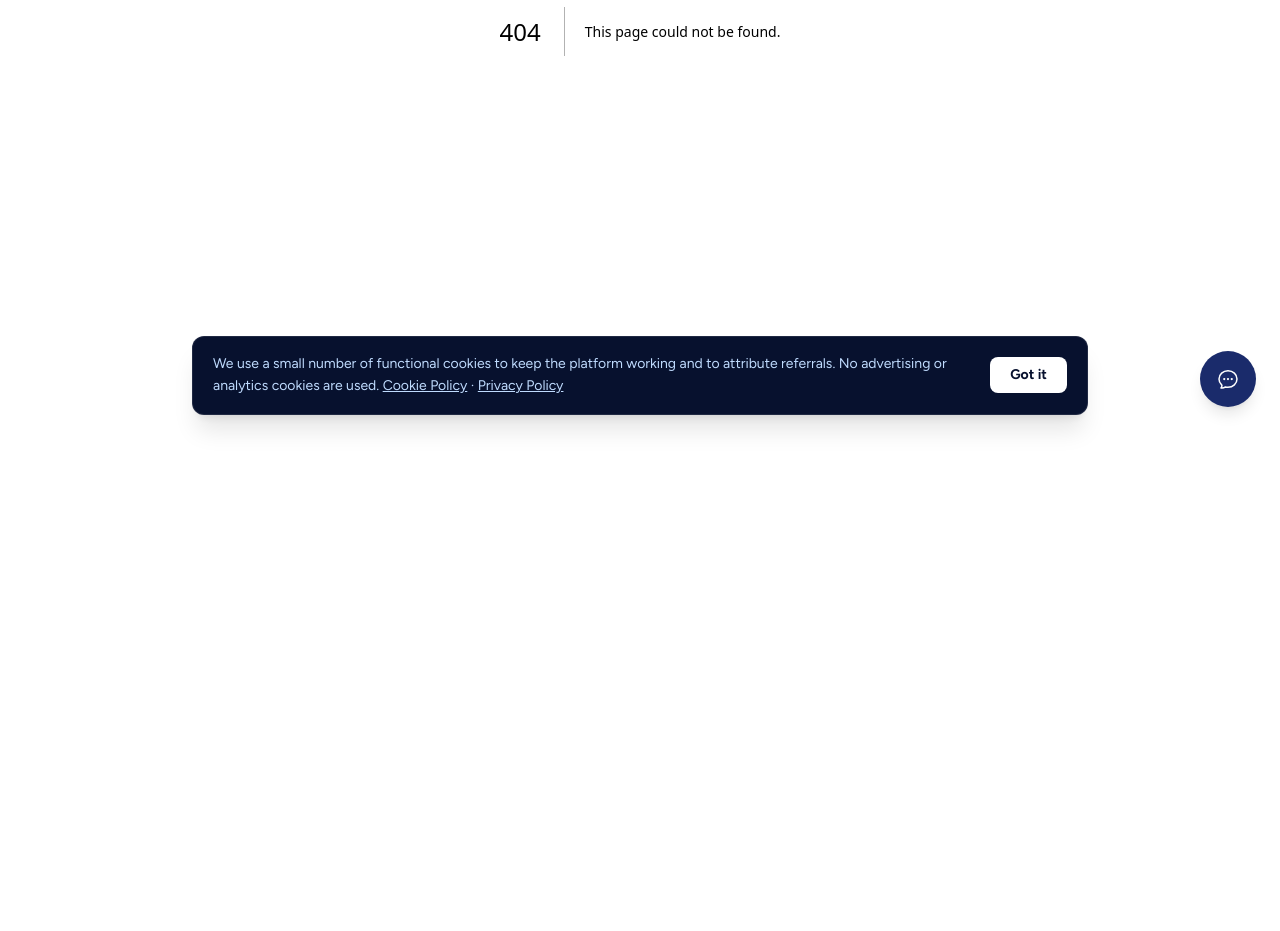
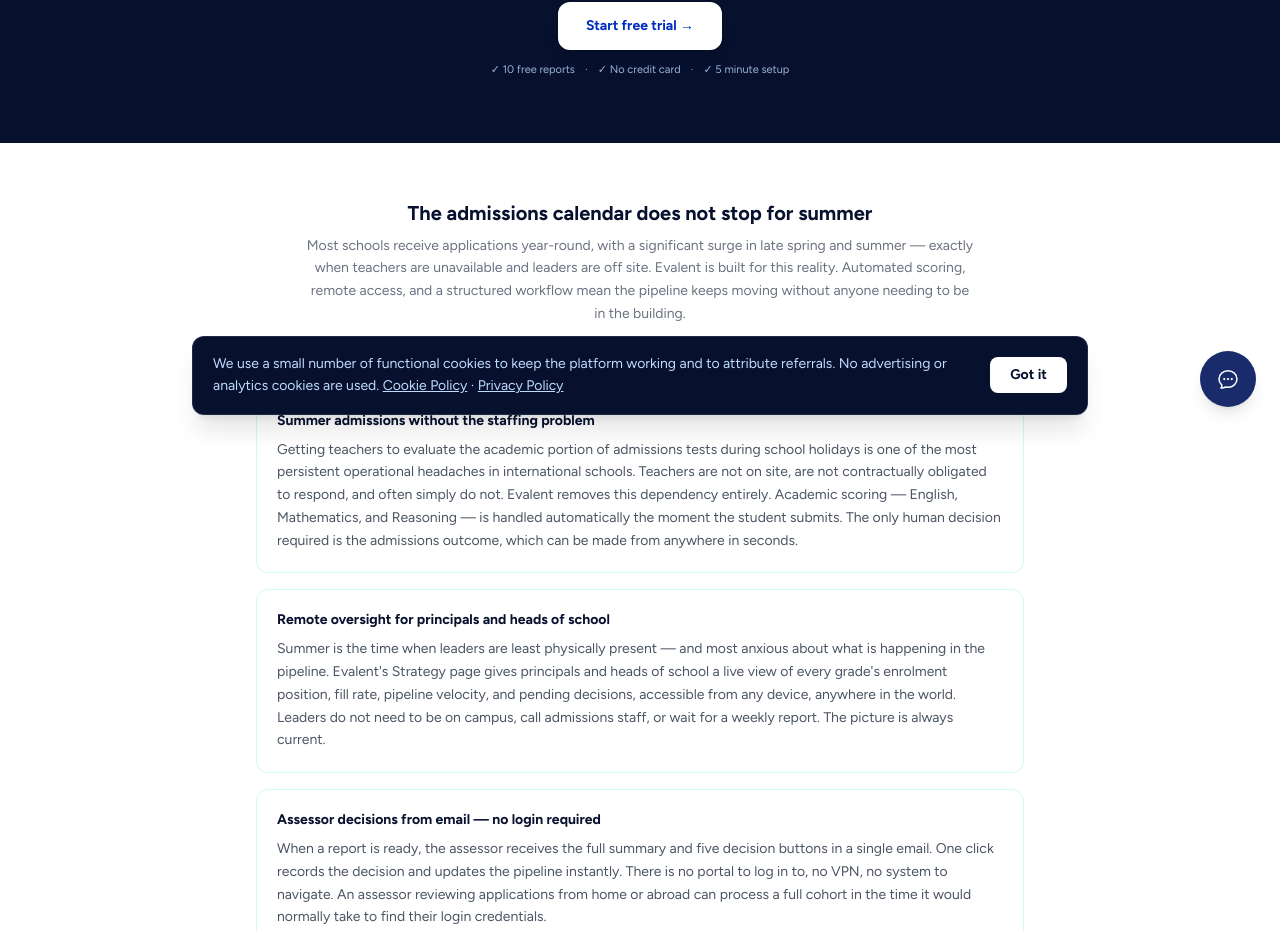
Before and after one commit to wigsbury-ui/evalent-marketing, a Next.js app: page /why/operational-benefits in a window 1280 px wide. Before the commit this address had no page. Shown: the part 369-1300 px from the top of the page. Before the commit the page ends 800 px from the top, so only its background shows below. Built offline with nearby package versions, Linux system fonts and the light colour scheme.

Commit message:
feat: add Operational Benefits page to Why Evalent section

```diff
--- /dev/null
+++ b/src/app/why/operational-benefits/page.tsx
@@ -0,0 +1,93 @@
+import Nav from '@/components/Nav'
+import Footer from '@/components/Footer'
+import HeroTrialButton from '@/components/HeroTrialButton'
+import Link from 'next/link'
+import CtaTrialButton from '@/components/CtaTrialButton'
+
+export const metadata = {
+  title: 'Operational Benefits | Why Evalent',
+  description: 'Run admissions smoothly through summer holidays and beyond. Evalent automates evaluation, enables remote oversight, and removes the operational friction that slows schools down.',
+}
+
+export default function Page() {
+  return (
+    <div className="min-h-screen">
+      <Nav />
+
+      <section className="bg-navy py-16 px-6 text-center">
+        <div className="max-w-2xl mx-auto">
+          <div className="inline-flex items-center gap-2 bg-white/10 border border-white/20 text-blue-300 text-xs font-bold tracking-widest px-4 py-1.5 rounded-full mb-5">WHY EVALENT</div>
+          <h1 className="text-4xl md:text-5xl font-black text-white tracking-tight mb-4">Admissions that run themselves. Even in August.</h1>
+          <p className="text-blue-300 text-base leading-relaxed mb-6">Evalent removes the operational overhead from every stage of the admissions process — so your team can run a full pipeline without being in the building.</p>
+          <HeroTrialButton />
+        </div>
+      </section>
+
+      <section className="px-6 bg-white pt-10 pb-2">
+        <div className="max-w-4xl mx-auto">
+          <h2 className="text-center text-xl font-bold text-navy mt-4">The admissions calendar does not stop for summer</h2>
+          <p className="text-center text-sm text-gray-500 leading-relaxed mt-2 max-w-2xl mx-auto">Most schools receive applications year-round, with a significant surge in late spring and summer — exactly when teachers are unavailable and leaders are off site. Evalent is built for this reality. Automated scoring, remote access, and a structured workflow mean the pipeline keeps moving without anyone needing to be in the building.</p>
+        </div>
+      </section>
+
+      <section className="py-14 px-6 bg-white">
+        <div className="max-w-3xl mx-auto">
+          <div className="grid gap-4">
+
+            <div className="border border-teal-100 rounded-xl p-5">
+              <h3 className="text-sm font-bold text-navy mb-2">Summer admissions without the staffing problem</h3>
+              <p className="text-sm text-gray-600 leading-relaxed">Getting teachers to evaluate the academic portion of admissions tests during school holidays is one of the most persistent operational headaches in international schools. Teachers are not on site, are not contractually obligated to respond, and often simply do not. Evalent removes this dependency entirely. Academic scoring — English, Mathematics, and Reasoning — is handled automatically the moment the student submits. The only human decision required is the admissions outcome, which can be made from anywhere in seconds.</p>
+            </div>
+
+            <div className="border border-teal-100 rounded-xl p-5">
+              <h3 className="text-sm font-bold text-navy mb-2">Remote oversight for principals and heads of school</h3>
+              <p className="text-sm text-gray-600 leading-relaxed">Summer is the time when leaders are least physically present — and most anxious about what is happening in the pipeline. Evalent&apos;s Strategy page gives principals and heads of school a live view of every grade&apos;s enrolment position, fill rate, pipeline velocity, and pending decisions, accessible from any device, anywhere in the world. Leaders do not need to be on campus, call admissions staff, or wait for a weekly report. The picture is always current.</p>
+            </div>
+
+            <div className="border border-teal-100 rounded-xl p-5">
+              <h3 className="text-sm font-bold text-navy mb-2">Assessor decisions from email — no login required</h3>
+              <p className="text-sm text-gray-600 leading-relaxed">When a report is ready, the assessor receives the full summary and five decision buttons in a single email. One click records the decision and updates the pipeline instantly. There is no portal to log in to, no VPN, no system to navigate. An assessor reviewing applications from home or abroad can process a full cohort in the time it would normally take to find their login credentials.</p>
+            </div>
+
+            <div className="border border-teal-100 rounded-xl p-5">
+              <h3 className="text-sm font-bold text-navy mb-2">Automated reminders so nothing stalls</h3>
+              <p className="text-sm text-gray-600 leading-relaxed">If a student has not started their assessment, Evalent sends an automatic reminder. If an assessor has not responded within 48 hours, a follow-up goes out without anyone having to chase. During holiday periods when monitoring is difficult, this automatic follow-up layer keeps every application moving without human intervention.</p>
+            </div>
+
+            <div className="border border-teal-100 rounded-xl p-5">
+              <h3 className="text-sm font-bold text-navy mb-2">No software, no room, no invigilator</h3>
+              <p className="text-sm text-gray-600 leading-relaxed">The assessment runs in any modern browser on a configured school device. There is nothing to install, no exam room to book, and no invigilator to schedule. Where a student&apos;s current school is running the session on your behalf, the Share with School feature delivers the link, setup instructions, and full guidance directly to a contact at their school — so your team does not need to coordinate the session at all.</p>
+            </div>
+
+            <div className="border border-teal-100 rounded-xl p-5">
+              <h3 className="text-sm font-bold text-navy mb-2">Five-minute reports. Zero manual scoring.</h3>
+              <p className="text-sm text-gray-600 leading-relaxed">From the moment a student submits, the entire scoring and report generation pipeline runs automatically. Within five minutes, the assessor has a complete professional PDF — scored MCQs, Evalent-evaluated writing, a Motivation &amp; School Fit lens, and an AI-generated narrative — with no manual marking at any stage. During summer when your team is reduced, this matters more than at any other time of year.</p>
+            </div>
+
+            <div className="border border-teal-100 rounded-xl p-5">
+              <h3 className="text-sm font-bold text-navy mb-2">One admissions platform for your whole leadership team</h3>
+              <p className="text-sm text-gray-600 leading-relaxed">Evalent&apos;s Team Management feature gives each role exactly the access they need — admissions staff manage the pipeline, senior leaders have strategic visibility, and governors or board members see enrolment position without accessing individual student data. Over summer, this means different people can pick up different parts of the process without needing handover meetings, shared spreadsheets, or shared inboxes.</p>
+            </div>
+
+          </div>
+        </div>
+      </section>
+
+      <section className="py-12 px-6 bg-blue-50 border-t border-blue-100 text-center">
+        <div className="max-w-xl mx-auto">
+          <h2 className="text-2xl font-black text-navy tracking-tight mb-3">Try Evalent free with your next 10 applicants.</h2>
+          <p className="text-gray-600 text-sm mb-6">No credit card. No contract. Set up in 5 minutes.</p>
+          <CtaTrialButton />
+        </div>
+      </section>
+
+      <div className="bg-gray-50 py-8 px-6 border-t border-gray-100">
+        <div className="max-w-5xl mx-auto flex items-center flex-wrap gap-3">
+          <Link href="/why" className="text-gray-400 hover:text-brand text-sm">← All Why Evalent pages</Link>
+        </div>
+      </div>
+
+      <Footer />
+    </div>
+  )
+}
--- a/src/app/why/page.tsx
+++ b/src/app/why/page.tsx
@@ -14,6 +14,7 @@ const BENEFITS = [
   { href: '/why/defensibility', title: 'Defensibility', desc: 'Structured, reproducible assessments with documented evidence that satisfies accreditation and governance expectations.', icon: '🛡️' },
   { href: '/why/conversion', title: 'Conversion & Speed', desc: 'From assessment link to admissions decision in under five minutes, with automated reminders that keep applications moving.', icon: '⚡' },
   { href: '/why/data-security', title: 'Data Security', desc: 'UAE data protection law compliant. School is the data controller. Student data is never used to train language models.', icon: '🔒' },
+  { href: '/why/operational-benefits', title: 'Operational Benefits', desc: 'Run admissions through summer holidays and beyond. Automated scoring, remote oversight, and no staffing dependencies.', icon: '⚙️' },
   { href: '/why/fit-and-motivation', title: 'Motivation & School Fit', desc: 'Every student explains why they want to join your school. Evalent evaluates authenticity, school knowledge, and genuine motivation — and surfaces coaching when it sees it.', icon: '⭐' },
 ]
 
--- a/src/components/Nav.tsx
+++ b/src/components/Nav.tsx
@@ -7,7 +7,7 @@ import TrialModal from './TrialModal'
 import {
   UserPlus, LayoutDashboard, ClipboardList, FileText,
   CheckSquare, TrendingUp, Users, Sparkles, Heart,
-  Eye, Shield, Zap, Lock, Target, Star, type LucideIcon,
+  Eye, Shield, Zap, Lock, Target, Star, Briefcase, type LucideIcon,
 } from 'lucide-react'
 
 interface NavLink {
@@ -35,6 +35,7 @@ const WHY_LINKS: NavLink[] = [
   { href: '/why/conversion',    label: 'Conversion & Speed',     desc: 'Faster decisions, higher yield',                icon: Zap },
   { href: '/why/data-security',    label: 'Data Security',            desc: 'UAE and GDPR-aligned · student data protected',       icon: Lock },
   { href: '/why/decision-making',  label: 'Informed Decision Making', desc: 'Intelligence for leaders and governors',         icon: Target },
+  { href: '/why/operational-benefits', label: 'Operational Benefits', desc: 'Smooth admissions through summer — automated, remote, zero staffing dependency', icon: Briefcase },
   { href: '/why/fit-and-motivation', label: 'Motivation & School Fit',           desc: 'Authentic motivation and school-fit signals from every applicant', icon: Star },
 ]
 
```
